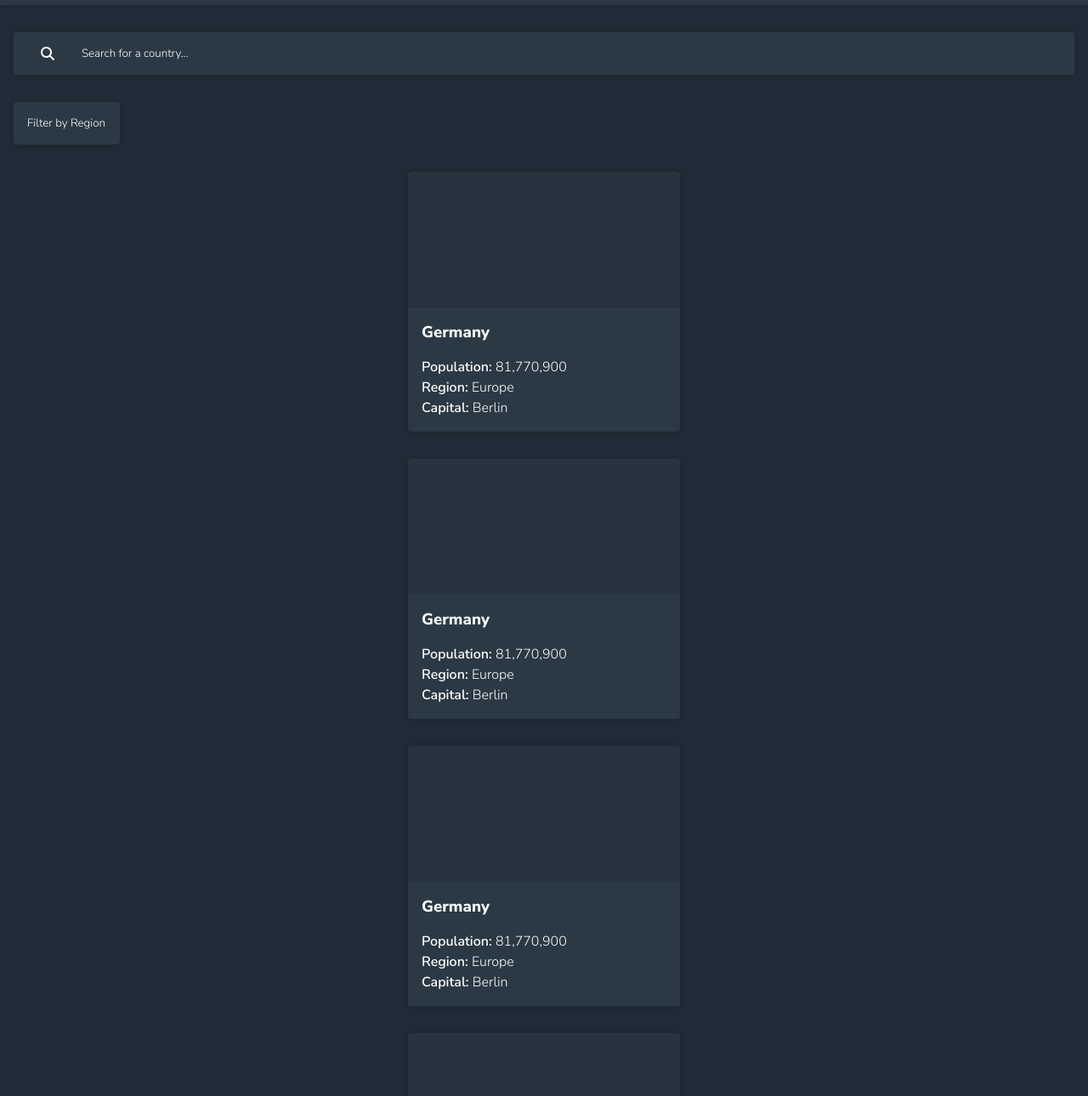
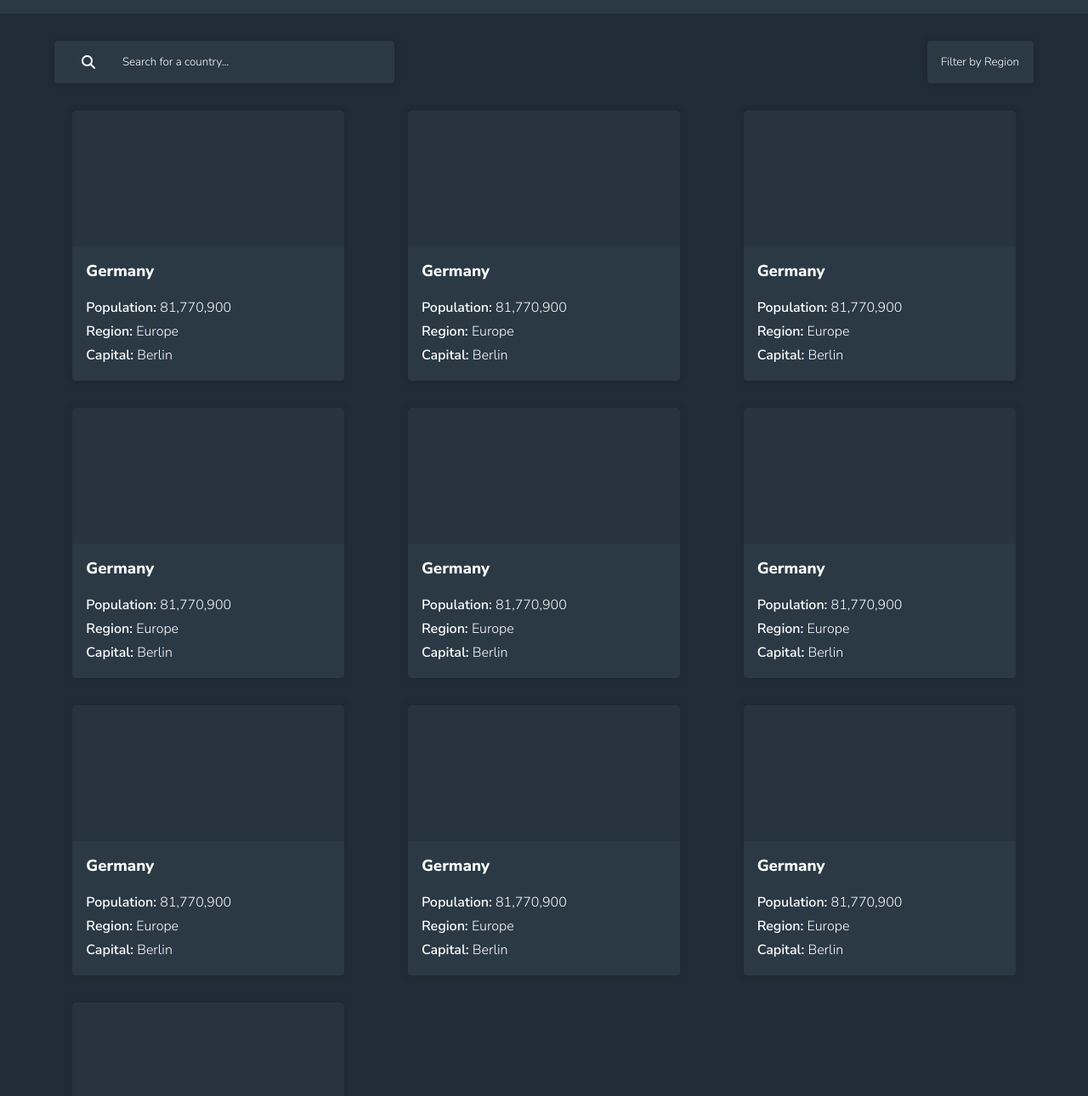
Before and after one commit to Moraeul/rest-countries-api, a website built with webpack: page src/index.html in a window 1280 px wide. Shown: the part 80-1370 px from the top of the page at 85% size. Built offline with nearby package versions, Linux system fonts and the light colour scheme.

Commit message:
added styles and media queries

```diff
--- a/src/index.html
+++ b/src/index.html
@@ -29,7 +29,6 @@
 
     <main>
       <form class="search-form">
-        <div class="search-input-wrapper">
         <label class="search-input-label input-field" for="searchInput">
           <i class="fa-solid fa-magnifying-glass"></i>
           <input
@@ -39,7 +38,6 @@
             placeholder="Search for a country..."
           />
         </label>
-        </div>
 
         <select name="dropdown" class="dropdown-menu input-field" id="dropdownMenu">
           <option value="" selected>Filter by Region</option>
@@ -101,6 +99,56 @@
             <p class="country-capital"><b>Capital: </b>Berlin</p>
           </div>
         </li>
+
+        <li class="country" tabindex="0">
+          <div class="country-flag"></div>
+          <div class="country-info">
+            <h3 class="country-name">Germany</h3>
+            <p class="country-population"><b>Population: </b>81,770,900</p>
+            <p class="country-region"><b>Region: </b>Europe</p>
+            <p class="country-capital"><b>Capital: </b>Berlin</p>
+          </div>
+        </li>
+
+        <li class="country" tabindex="0">
+          <div class="country-flag"></div>
+          <div class="country-info">
+            <h3 class="country-name">Germany</h3>
+            <p class="country-population"><b>Population: </b>81,770,900</p>
+            <p class="country-region"><b>Region: </b>Europe</p>
+            <p class="country-capital"><b>Capital: </b>Berlin</p>
+          </div>
+        </li>
+
+        <li class="country" tabindex="0">
+          <div class="country-flag"></div>
+          <div class="country-info">
+            <h3 class="country-name">Germany</h3>
+            <p class="country-population"><b>Population: </b>81,770,900</p>
+            <p class="country-region"><b>Region: </b>Europe</p>
+            <p class="country-capital"><b>Capital: </b>Berlin</p>
+          </div>
+        </li>
+
+        <li class="country" tabindex="0">
+          <div class="country-flag"></div>
+          <div class="country-info">
+            <h3 class="country-name">Germany</h3>
+            <p class="country-population"><b>Population: </b>81,770,900</p>
+            <p class="country-region"><b>Region: </b>Europe</p>
+            <p class="country-capital"><b>Capital: </b>Berlin</p>
+          </div>
+        </li>
+
+        <li class="country" tabindex="0">
+          <div class="country-flag"></div>
+          <div class="country-info">
+            <h3 class="country-name">Germany</h3>
+            <p class="country-population"><b>Population: </b>81,770,900</p>
+            <p class="country-region"><b>Region: </b>Europe</p>
+            <p class="country-capital"><b>Capital: </b>Berlin</p>
+          </div>
+        </li>
       </ul>
     </main>
   </body>
--- a/src/styles/_country.css
+++ b/src/styles/_country.css
@@ -1,12 +1,13 @@
 .country-grid-container {
   display: grid;
-  justify-content: center;
+  grid-template-columns: repeat(auto-fit, 20rem);
+  justify-content: space-around;
+
   gap: 2rem;
 }
 
 .country {
-  width: 20rem;
-  border-radius: 0.25rem;
+  border-radius: var(--border-radius);
   box-shadow: var(--box-shadow);
   background-color: var(--bg-element-color);
 }
@@ -25,7 +26,7 @@
 }
 
 .country-info p {
-  line-height: 1.5;
+  line-height: 1.75;
 }
 
 .country-info p > b {
--- a/src/styles/_header.css
+++ b/src/styles/_header-el.css
@@ -1,5 +1,5 @@
 header {
-  position: relative;
+  width: 100%;
   background-color: var(--bg-element-color);
   box-shadow: var(--box-shadow);
 }
@@ -14,11 +14,13 @@ header {
 header h1.logo {
   font-size: 1rem;
   font-weight: 800;
+  transition: all 0.1s;
   color: var(--text-color);
 }
 
 .dark-mode-btn {
-  background-color: transparent;
+  border: none;
+  border-radius: var(--border-radius);
+  background-color: var(--bg-transparent);
   color: var(--text-color);
-  border: none;
 }
--- a/src/styles/_main.css
+++ b/src/styles/_main-el.css
@@ -1,5 +1,6 @@
 main {
   padding: 1rem;
+  min-height: 100vh;
   color: var(--text-color);
   background-color: var(--bg-color);
 }
@@ -8,26 +9,31 @@ form.search-form {
   margin: 1rem 0 2rem;
 }
 
-.search-input-wrapper {
+.search-input-label {
   margin-bottom: 2rem;
-}
-
-.search-input-label {
   display: flex;
   flex-direction: row;
   align-items: center;
 }
 
 .search-input-label i {
-  padding: 1rem 2rem;
+  padding: 0 2rem;
+}
+
+.search-input-label:focus-within {
+  outline: var(--focus);
 }
 
 input.search-input {
   width: 100%;
   padding: 1rem 0;
   border: none;
-  font-family: inherit;
-  background-color: transparent;
+  color: var(--text-color);
+  background-color: var(--bg-transparent);
+}
+
+input.search-input:focus {
+  outline: none;
 }
 
 input.search-input::placeholder {
@@ -42,7 +48,7 @@ input.search-input::placeholder {
 
 .input-field {
   border: none;
-  border-radius: 0.25rem;
+  border-radius: var(--border-radius);
   color: var(--text-color);
   background-color: var(--bg-element-color);
   box-shadow: var(--box-shadow);
--- /dev/null
+++ b/src/styles/_media-queries.css
@@ -0,0 +1,24 @@
+@media (min-width: 600px) {
+  main,
+  .header-container {
+    padding-left: 4rem;
+    padding-right: 4rem;
+  }
+
+  /* * _header-el * */
+  header h1.logo {
+    font-size: 1.5rem;
+  }
+
+  /* * _main-el * */
+  form.search-form {
+    display: flex;
+    justify-content: space-between;
+    align-items: center;
+  }
+
+  .search-input-label {
+    width: min(25rem, 48vw);
+    margin-bottom: 0;
+  }
+}
--- a/src/styles/_variables.css
+++ b/src/styles/_variables.css
@@ -4,6 +4,10 @@
   --text-color: hsl(200, 15%, 8%);
   --input-color: hsl(0, 0%, 52%);
   --box-shadow: 0 0 5px 2px hsl(0, 0%, 92%);
+
+  --focus: 2px solid #e59700;
+  --border-radius: 0.25rem;
+  --bg-transparent: transparent;
 }
 
 .dark-mode {
--- a/src/styles/index.css
+++ b/src/styles/index.css
@@ -1,8 +1,9 @@
 @import "./reset.css";
 @import "./_variables.css";
-@import "./_header.css";
-@import "./_main.css";
+@import "./_header-el.css";
+@import "./_main-el.css";
 @import "./_country.css";
+@import "./_media-queries.css";
 
 body {
   font-family: "Nunito Sans";
--- a/src/styles/reset.css
+++ b/src/styles/reset.css
@@ -6,11 +6,16 @@
   box-sizing: border-box;
 }
 
-form > *,
-button {
+input,
+button,
+select {
   font-family: inherit;
 }
 
 ul {
   list-style-type: none;
 }
+
+*:focus {
+  outline: var(--focus);
+}
```
Lines whose indentation alone changed are shown as unchanged.
